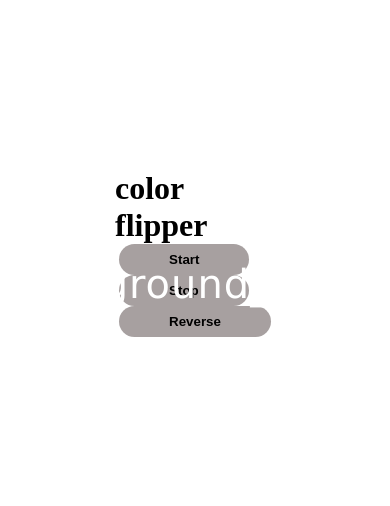
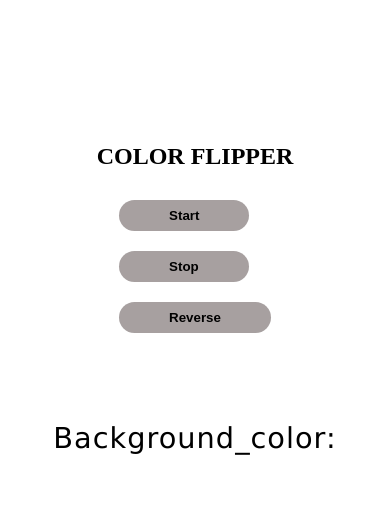
Before and after one commit to Darshittarapara/Color-filcker, a plain HTML site: page index.html in a window 390 px wide. Shown: the part 169-675 px from the top of the page. Drawn offline with Linux system fonts and the light colour scheme.

Commit message:
Update style.css

```diff
--- a/style.css
+++ b/style.css
@@ -13,45 +13,72 @@ body {
 
 }
 .container {
-max-width: 200px;
-max-height:200px;
+min-width: 200px;
+min-height:200px;
 display: flex;
-justify-content: center;
+justify-content: space-around;
 align-items: center;
 position: relative;
+flex-direction: column;
 }
 .container div {
     margin: 0px 10px;
 }
-
-.container div  button{
+.container .heading h1{
+    font-size: 2.5em;
+    text-transform: uppercase;
+}
+.container .btn{
+    margin: 20px 0px;
+}
+.container .btn div  button{
     padding: 8px 50px;
     background: rgb(167, 160, 160);
     border: 0px;
+    margin: 10px -10px;
     color: black;
+    transition: all 0.25s ease-in-out;
     border-radius: 20px;
     font-weight: bolder;
 
 }
+.container .btn div  button:hover {
+    background: rgb(117, 88, 88);
+}
 .display{
     position: absolute;
-    top: 430px;
-    color: white;
+    top: 510px;
+    color: black;
     font-family: Verdana, Geneva, Tahoma, sans-serif;
     text-align: center;
     display: block;
-    font-size: 2.5em;
+    font-size: 1.8em;
     letter-spacing: 1px;
 
+}
+#get {
+    color: white;
 }
 
 @media screen and (max-width:545px) {
     .container{
+        height: 500px;
         display: flex;
-          justify-content: space-around;
+        justify-content: center;
         align-items: center;
         flex-direction: column;
 
     }
+    .display{
+        position: absolute;
+        top: 590px;
+    }
+    .container .heading h1{
+        font-size: 1.5em;
+        text-transform: uppercase;
+    }
+    .container .btn{
+        margin: 20px 0px;
+    }
 
 }
```
